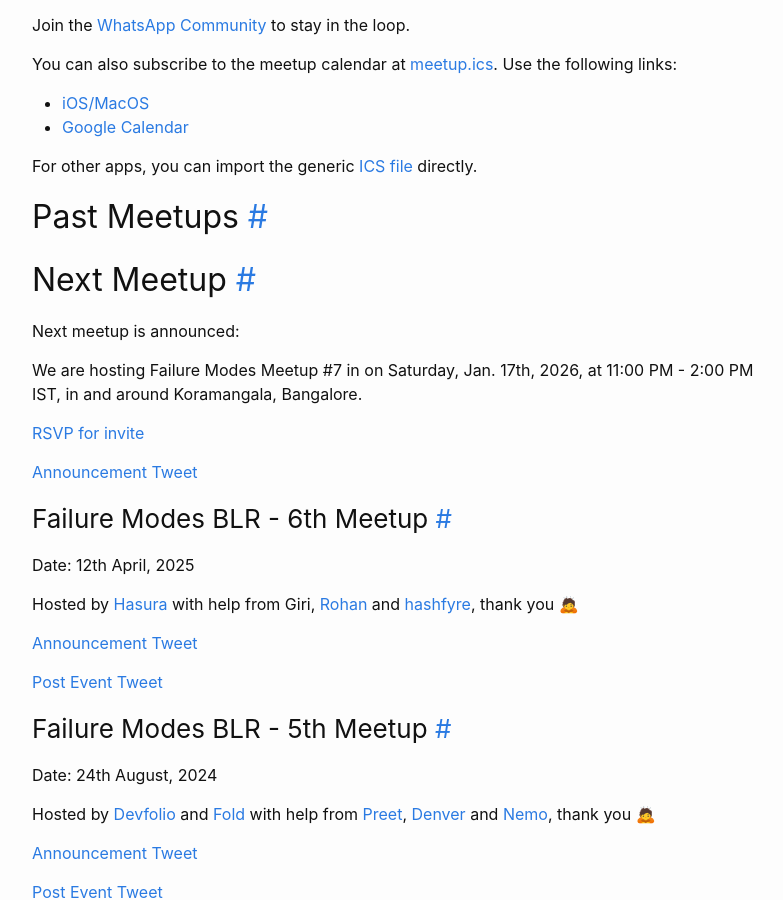
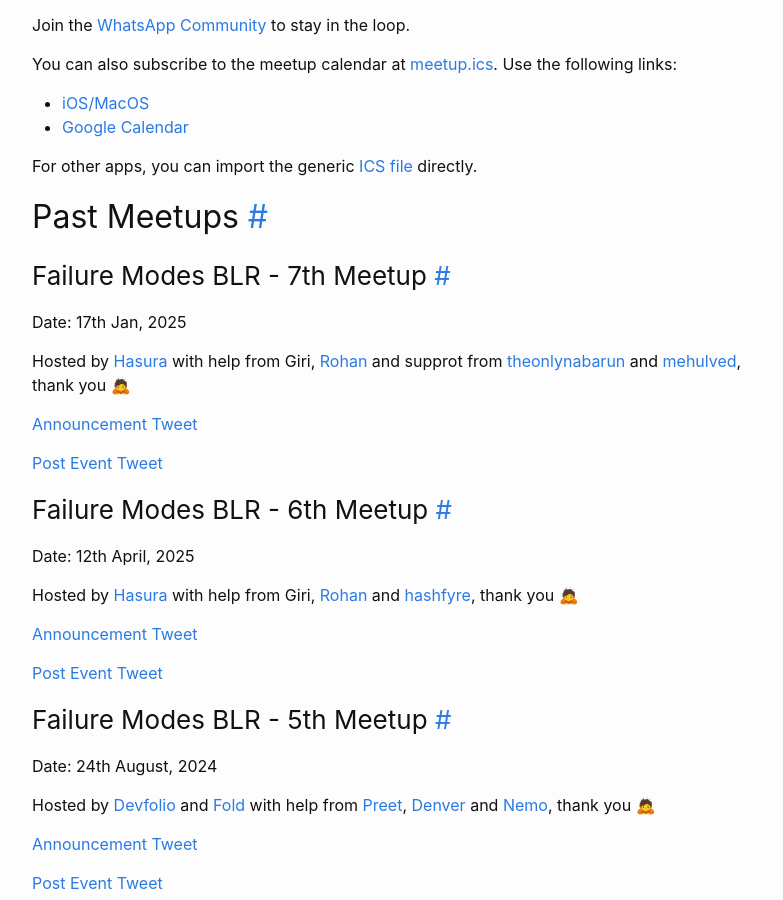
Before and after one commit to electron0zero/failure-modes, a Jekyll site: the page built from pages/meetup.md, in a window 1280 px wide and 900 px high, scrolled down 572 px. Shown: the whole window, without its empty margins (238-1021 px from the left). Built offline with Jekyll 4.4.1, drawn with Linux system fonts in a browser that asks for light colours; emoji names are drawn with the system emoji font.

Commit message:
Bangalore meetup 7 post event update

```diff
--- a/pages/meetup.md
+++ b/pages/meetup.md
@@ -29,16 +29,15 @@ For other apps, you can import the generic [ICS file](https://failuremodes.dev/m
 
 ## Past Meetups
 
-## Next Meetup
+### Failure Modes BLR - 7th Meetup
 
-Next meetup is announced:
+Date: 17th Jan, 2025
 
-We are hosting Failure Modes Meetup #7 in on Saturday, Jan. 17th, 2026, at 11:00 PM - 2:00 PM IST,
-in and around Koramangala, Bangalore.
-
-[RSVP for invite](https://docs.google.com/forms/d/e/1FAIpQLSddWxTTBZyosgr6_ecBaCe8V2tTTfPIU9LOpLFsOH7DcBLBnA/viewform?usp=dialog)
+Hosted by [Hasura](https://hasura.io/) with help from Giri, [Rohan](https://x.com/rohankmr414) and supprot from [theonlynabarun](https://x.com/theonlynabarun) and [mehulved](https://x.com/mehulved), thank you :bow:
 
 [Announcement Tweet](https://x.com/electron0zero/status/2010648359636488538)
+
+[Post Event Tweet](https://x.com/electron0zero/status/2012880031291158754)
 
 
 ### Failure Modes BLR - 6th Meetup
```
Also changed, not shown: 1 other file.
